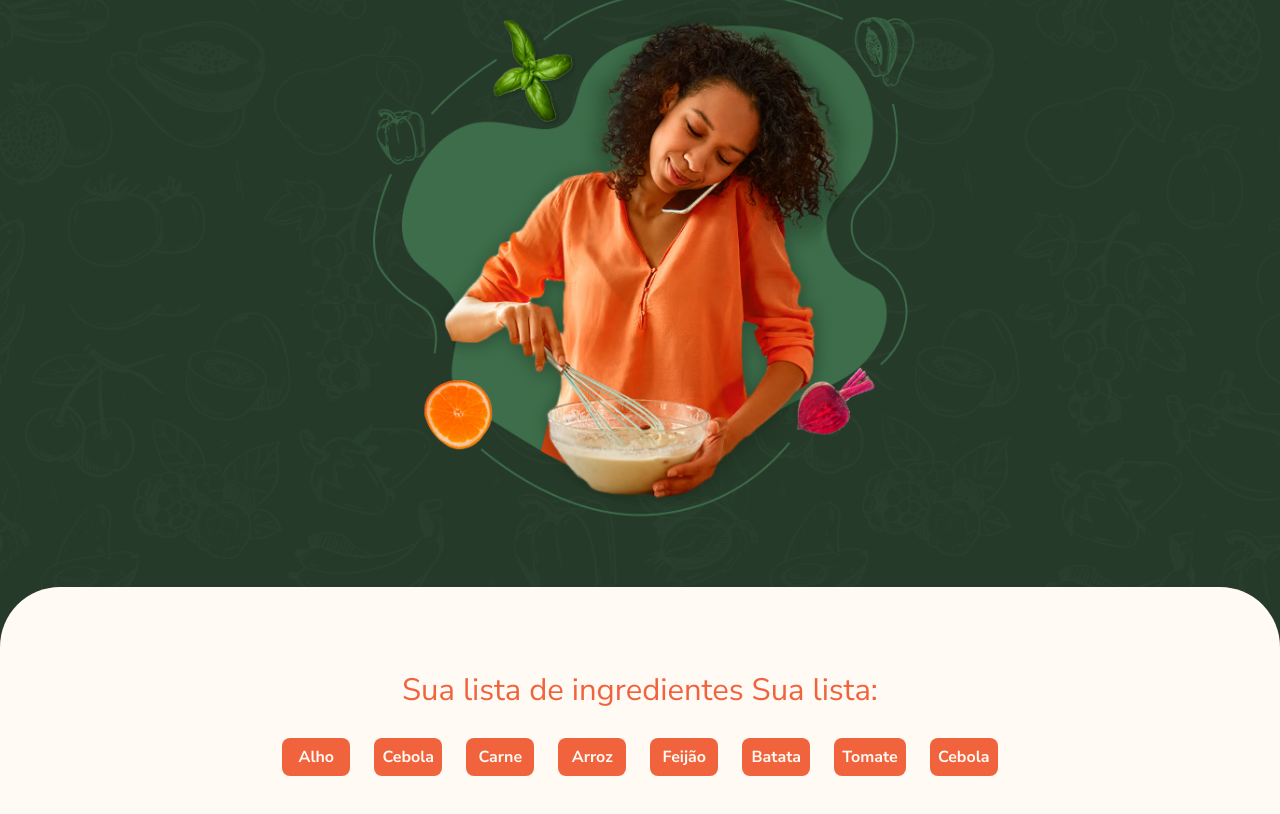
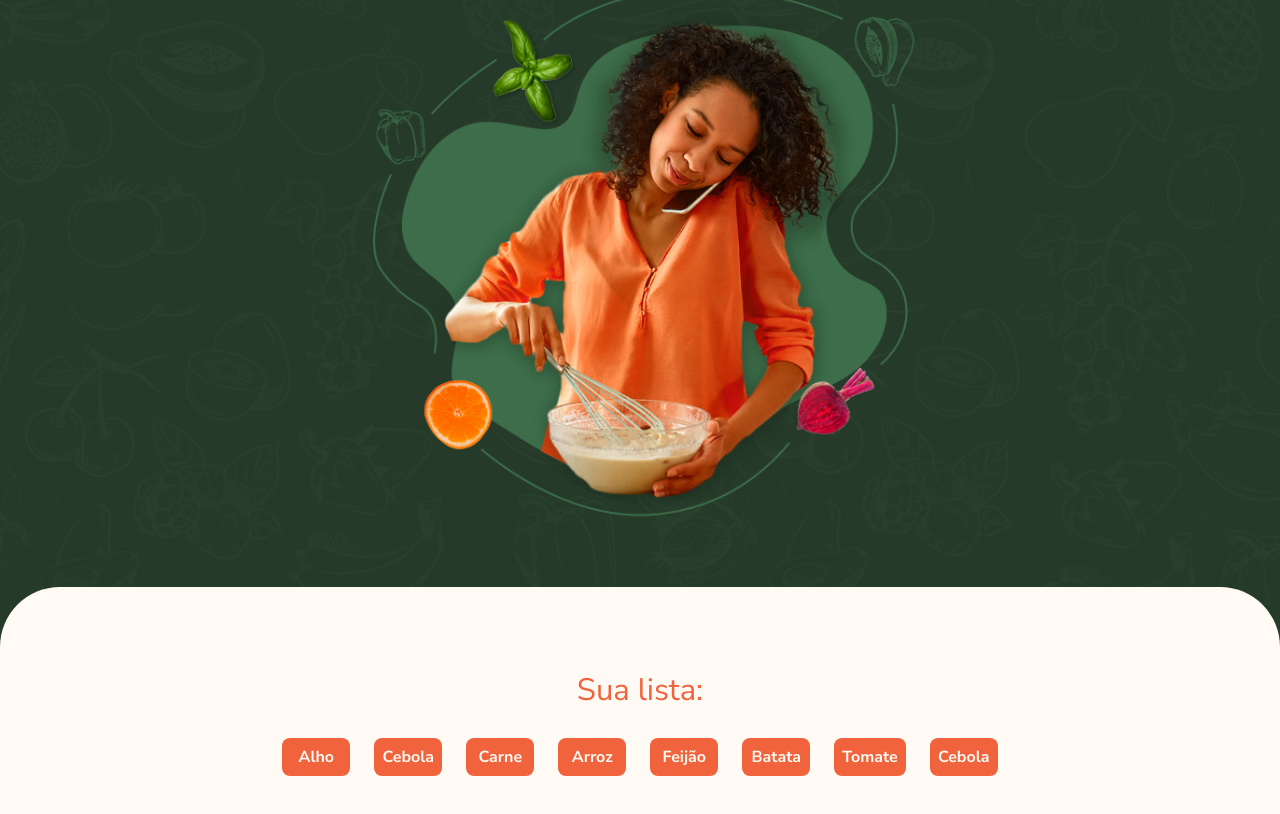
Before and after one commit to gabriela-rocha-gran/cookin-up, a Vue app: page / in a window 1280 px wide. Shown: the part 444-1258 px from the top of the page. Built offline with nearby package versions, Linux system fonts and the light colour scheme.

Commit message:
v-if e v-else

```diff
--- a/src/components/ConteudoPrincipal.vue
+++ b/src/components/ConteudoPrincipal.vue
@@ -20,15 +20,27 @@ export default {
 <template>
   <main class="conteudo-principal">
     <section>
-      <span class="subtitulo-lg sua-lista-texto"
-        >Sua lista de ingredientes Sua lista:
-      </span>
+      <span class="subtitulo-lg sua-lista-texto">Sua lista: </span>
 
-      <ul class="ingredientes-sua-lista">
-        <li v-for="ingrediente in ingredientes" :key="ingrediente" class="ingrediente">
+      <ul v-if="ingredientes.length > 0" class="ingredientes-sua-lista">
+        <li
+          v-for="ingrediente in ingredientes"
+          :key="ingrediente"
+          class="ingrediente"
+        >
           {{ ingrediente }}
         </li>
       </ul>
+
+      <p v-else="ingredientes.length === 0" class="paragrafo lista-vazia">
+        <img
+          src="../assets/imagens/icones/lista-vazia.svg"
+          alt="Ícone de lista vazia"
+          class="icone-lista-vazia"
+        />
+        Sua lista está vazia, selecione os ingredientes que você deseja usar na
+        sua receita.
+      </p>
     </section>
   </main>
 </template>
```
